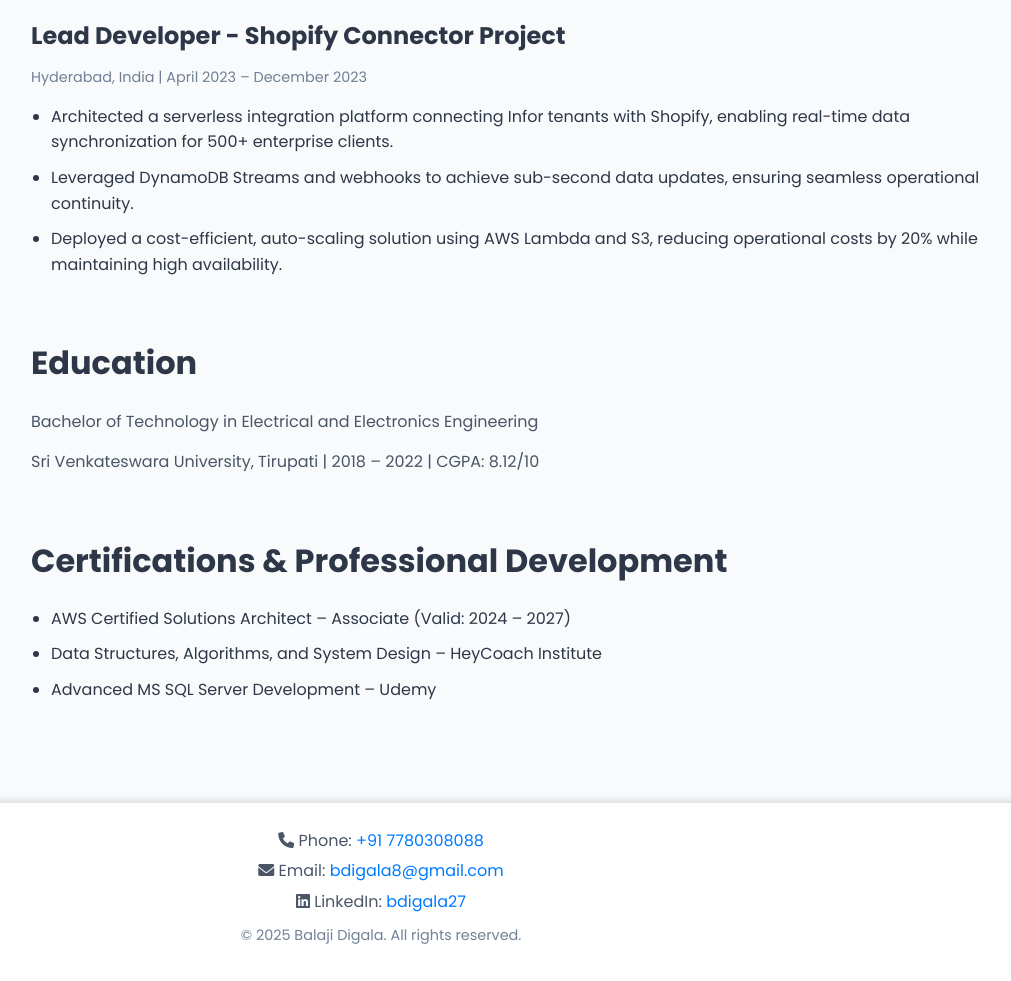
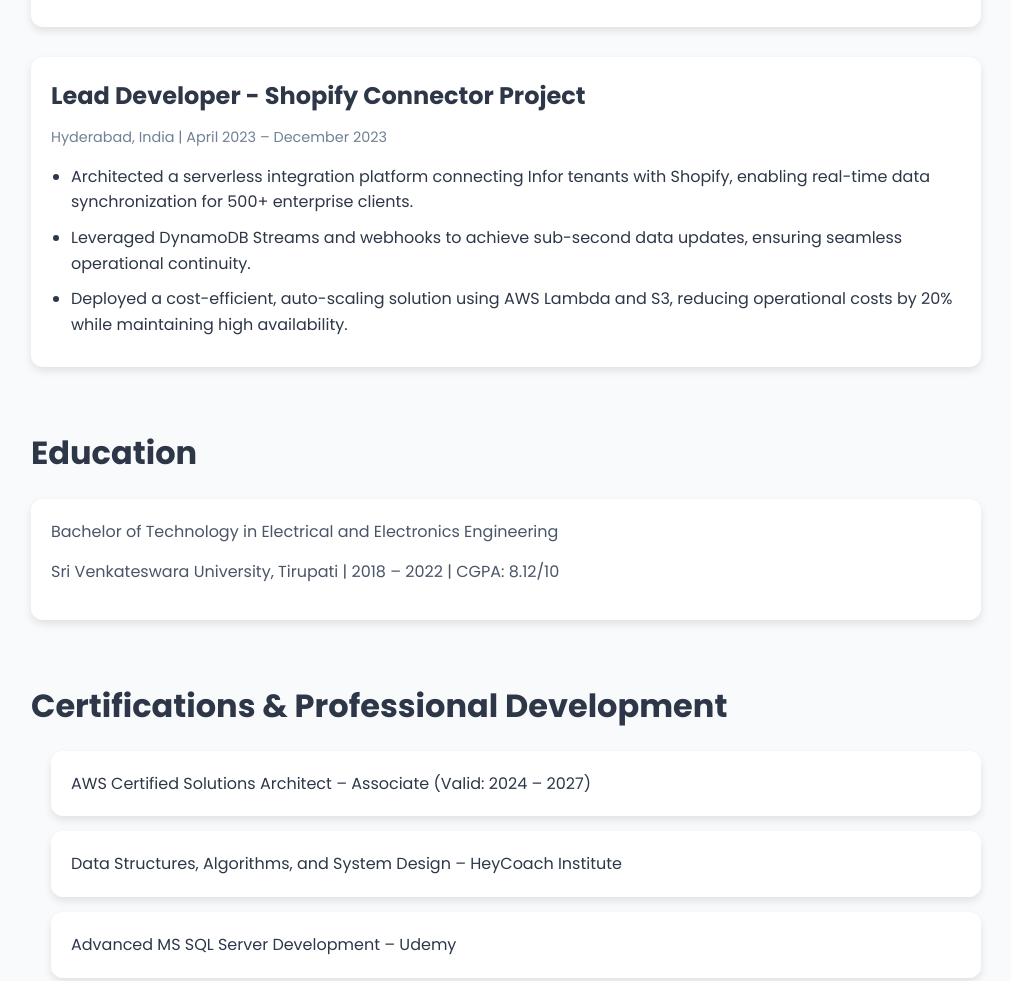
Before and after one commit to bdigala-27/bdigala-27.github.io, a website: page index.html in a window 1280 px wide. Shown: the part 1648-2629 px from the top of the page, without its empty margins (259-1270 px from the left). Drawn offline with Linux system fonts and the light colour scheme.

Commit message:
updated styling for the cards

```diff
--- a/styles.css
+++ b/styles.css
@@ -258,3 +258,43 @@
         padding: 20px;
     }
 }
+
+/* Card Hover Effects */
+.skill-card,
+.job,
+.education-item,
+.cert-list li {
+    background: #ffffff;
+    padding: 20px;
+    border-radius: 12px;
+    box-shadow: 0 4px 8px rgba(0, 0, 0, 0.1);
+    transition: transform 0.3s ease, box-shadow 0.3s ease;
+}
+
+.skill-card:hover,
+.job:hover,
+.education-item:hover,
+.cert-list li:hover {
+    transform: scale(1.05);
+    box-shadow: 0 8px 16px rgba(0, 0, 0, 0.15);
+}
+
+/* Timeline Jobs as Cards */
+.job {
+    margin-bottom: 30px;
+}
+
+/* Education Card */
+.education-item {
+    margin-bottom: 20px;
+}
+
+/* Certifications List */
+.cert-list {
+    list-style: none;
+    padding: 0;
+}
+
+.cert-list li {
+    margin: 15px 0;
+}
```
